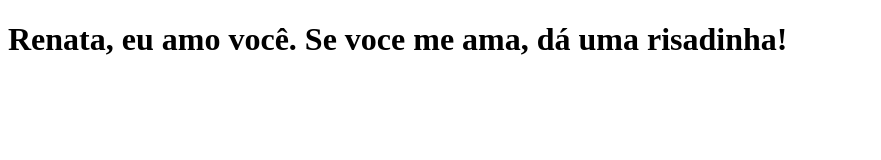
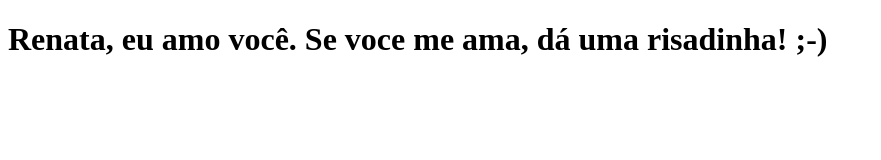
Before and after one commit to fwsouza/clone-tabnews, a Next.js app: page / in a window 1280 px wide. Shown: the top 160 px of the page, without its empty margins (0-881 px from the left). Built offline with nearby package versions, Linux system fonts and the light colour scheme.

Commit message:
Modifica a frase

```diff
--- a/pages/index.js
+++ b/pages/index.js
@@ -1,5 +1,5 @@
 function Home(){
-    return <h1>Renata, eu amo você. Se voce me ama, dá uma risadinha!</h1>
+    return <h1>Renata, eu amo você. Se voce me ama, dá uma risadinha! ;-)</h1>
 }
 
 export default Home;
```
